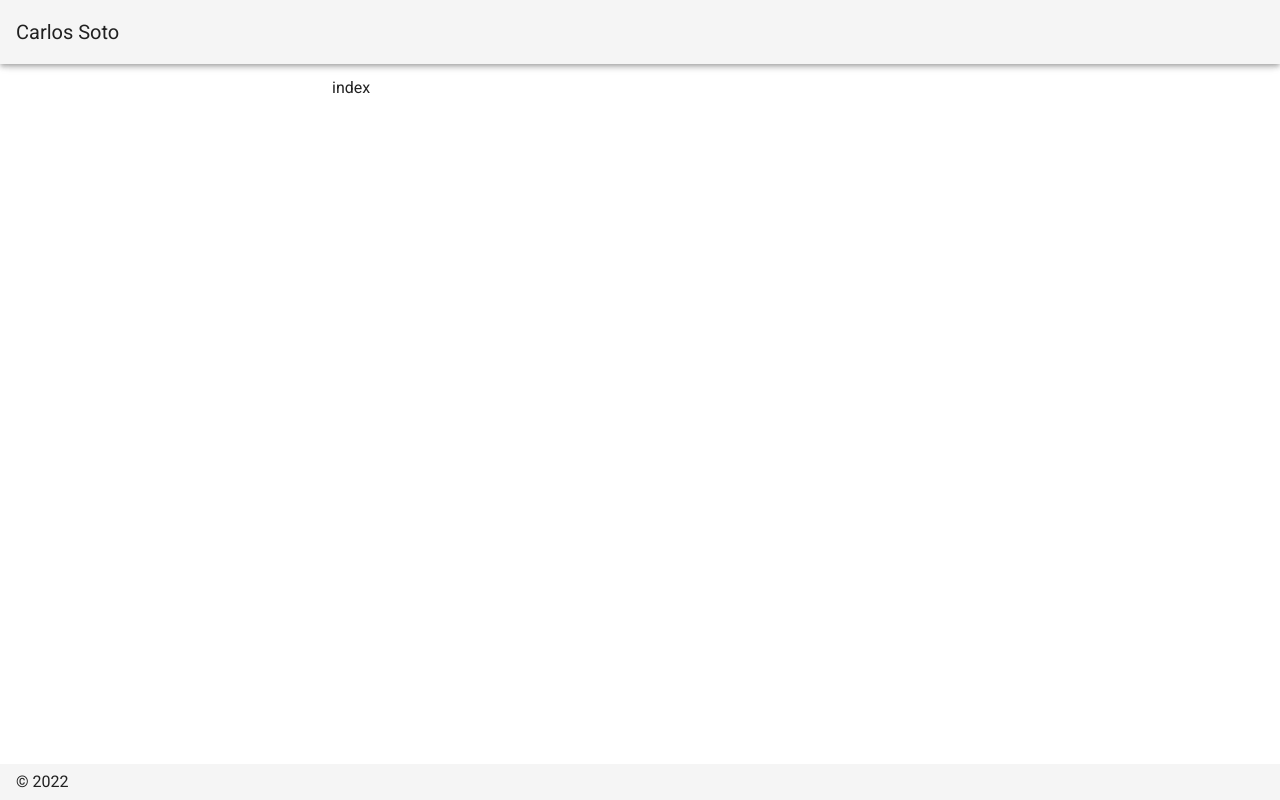
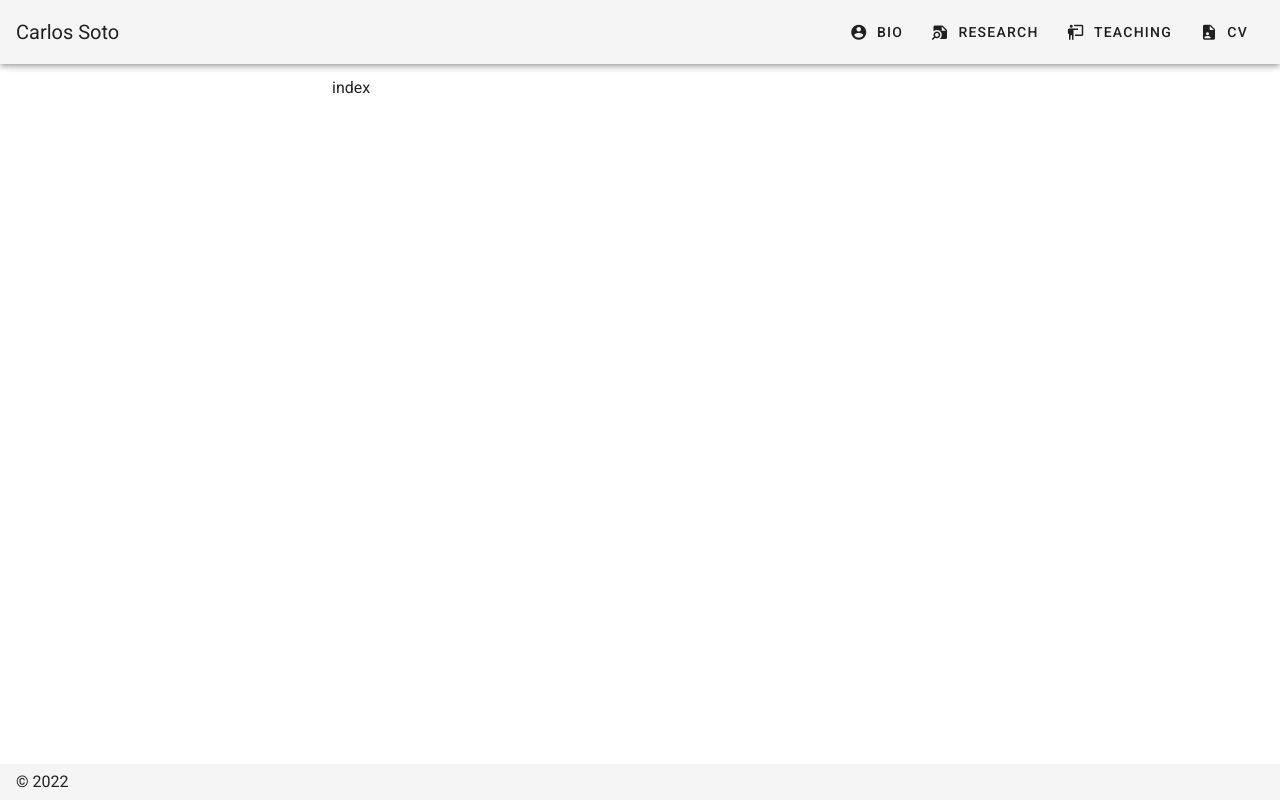
Before and after one commit to Alex-Bailon/carlos-soto-portfolio, a Nuxt app: page / in a window 1280 px wide. Built offline with nearby package versions, Linux system fonts and the light colour scheme.

Commit message:
Update default.vue

```diff
--- a/layouts/default.vue
+++ b/layouts/default.vue
@@ -1,19 +1,48 @@
 <template>
-  <v-app dark>
+  <v-app>
     <v-app-bar
       fixed
       app
     >
-      <v-toolbar-title v-text="title" />
+      <v-toolbar-title v-text="title" @click="$router.push('/')" style="cursor: pointer" />
       <v-spacer />
+      <div v-if="$vuetify.breakpoint.smAndUp">
+        <v-btn v-for="link in links" :key="link.text" :to="link.to" text><v-icon left v-text="link.icon"/>{{ link.text }}</v-btn>
+      </div>
+      <v-app-bar-nav-icon v-else @click="navDrawer = true"/>
     </v-app-bar>
+    <v-navigation-drawer v-model="navDrawer" absolute temporary>
+      <v-list-item to="/">
+        <v-list-item-content>
+          <v-list-item-title class="text-h6" v-text="title" />
+        </v-list-item-content>
+      </v-list-item>
+      <v-divider />
+      <v-list
+        dense
+        nav
+      >
+        <v-list-item
+          v-for="link in links"
+          :key="link.text"
+          :to="link.to"
+        >
+          <v-list-item-icon>
+            <v-icon>{{ link.icon }}</v-icon>
+          </v-list-item-icon>
+          <v-list-item-content>
+            <v-list-item-title>{{ link.text }}</v-list-item-title>
+          </v-list-item-content>
+        </v-list-item>
+      </v-list>
+    </v-navigation-drawer>
     <v-main>
       <v-container fluid>
         <Nuxt />
       </v-container>
     </v-main>
     <v-footer
-      :absolute="!fixed"
+      absolute
       app
     >
       <span>&copy; {{ new Date().getFullYear() }}</span>
@@ -26,7 +55,30 @@ export default {
   name: 'DefaultLayout',
   data () {
     return {
-      title: 'Carlos Soto'
+      title: 'Carlos Soto',
+      links: [
+        {
+          to: '/bio',
+          text: 'Bio',
+          icon: 'mdi-account-circle'
+        },
+        {
+          to: '/research',
+          text: 'Research',
+          icon: 'mdi-note-search'
+        },
+        {
+          to: '/teaching',
+          text: 'Teaching',
+          icon: 'mdi-human-male-board'
+        },
+        {
+          to: '/cv',
+          text: 'CV',
+          icon: 'mdi-file-account'
+        }
+      ],
+      navDrawer: false
     }
   }
 }
```
